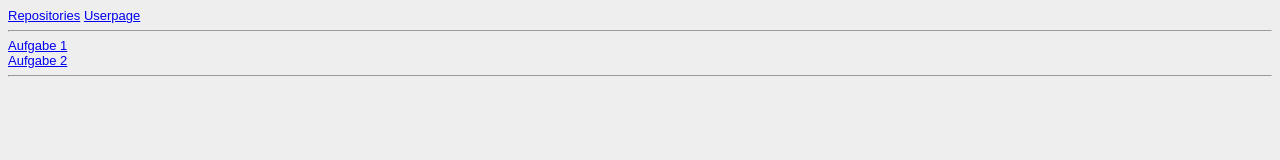
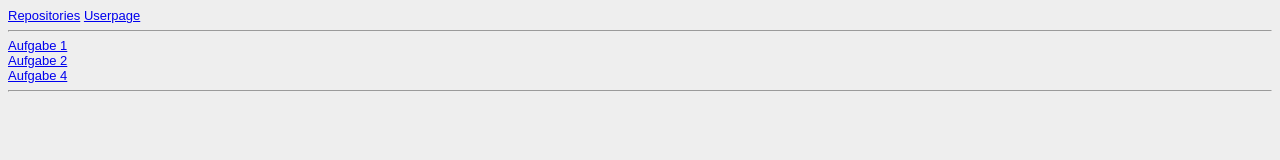
Before and after one commit to Eleonora2709/Eleonora2709.github.io, a plain HTML site: page Steckbrief/steckbrief.htm in a window 1280 px wide. Drawn offline with Linux system fonts and the light colour scheme.

Commit message:
Update steckbrief.htm
Aufgabe4

```diff
--- a/Steckbrief/steckbrief.htm
+++ b/Steckbrief/steckbrief.htm
@@ -13,6 +13,8 @@
   <a href="https://github.com/Eleonora2709/Eleonora2709.github.io/blob/master/Aufgabe1.pdf" target="_blank"> Aufgabe 1 </a>
   <br>
   <a href="https://github.com/Eleonora2709/Eleonora2709.github.io/blob/master/Aufgabe%202.pdf" target="_blank"> Aufgabe 2 </a>
+  <br>
+  <a href="https://github.com/Eleonora2709/Eleonora2709.github.io/blob/master/Aufgabe%204.pdf" target="_blank"> Aufgabe 4 </a>
 
 <!-- Hier bitte die Vorkenntnisse im Bereich Programmierung zu Beginn der Veranstaltung kurz beschreiben! -->
 <hr>
```
